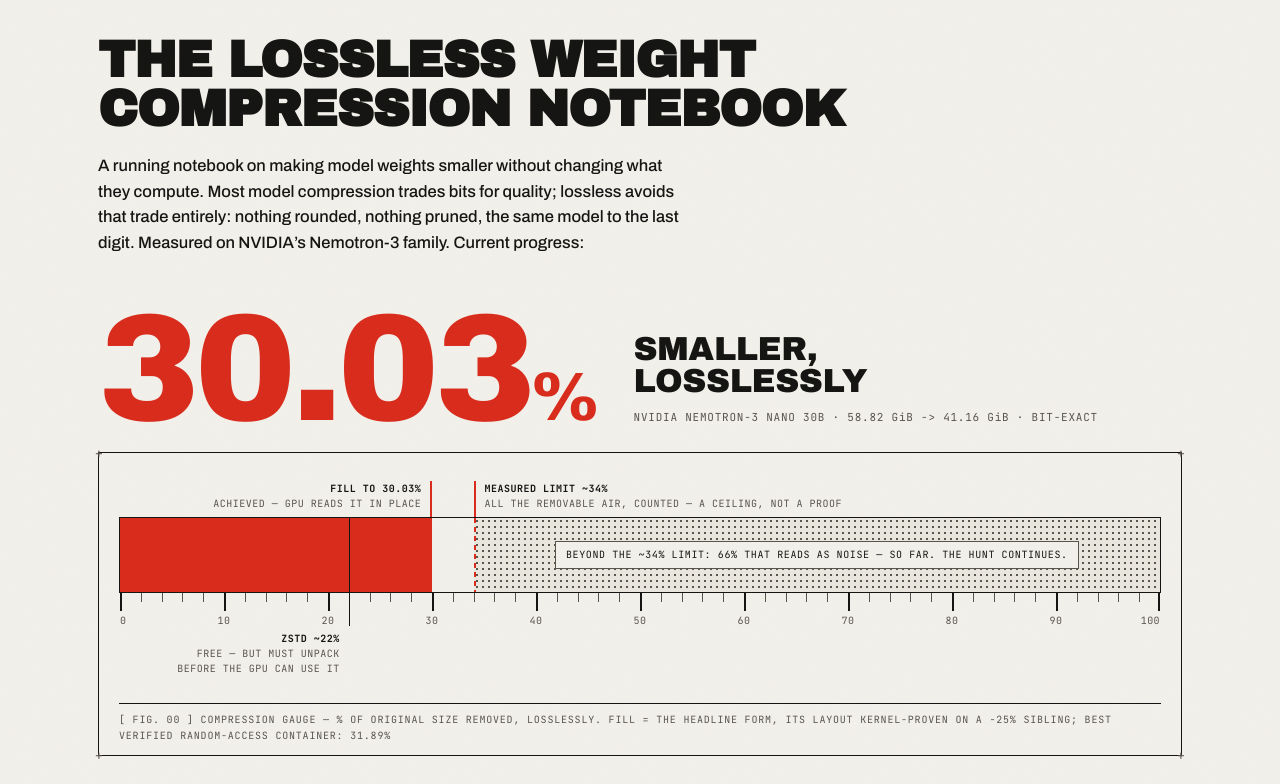
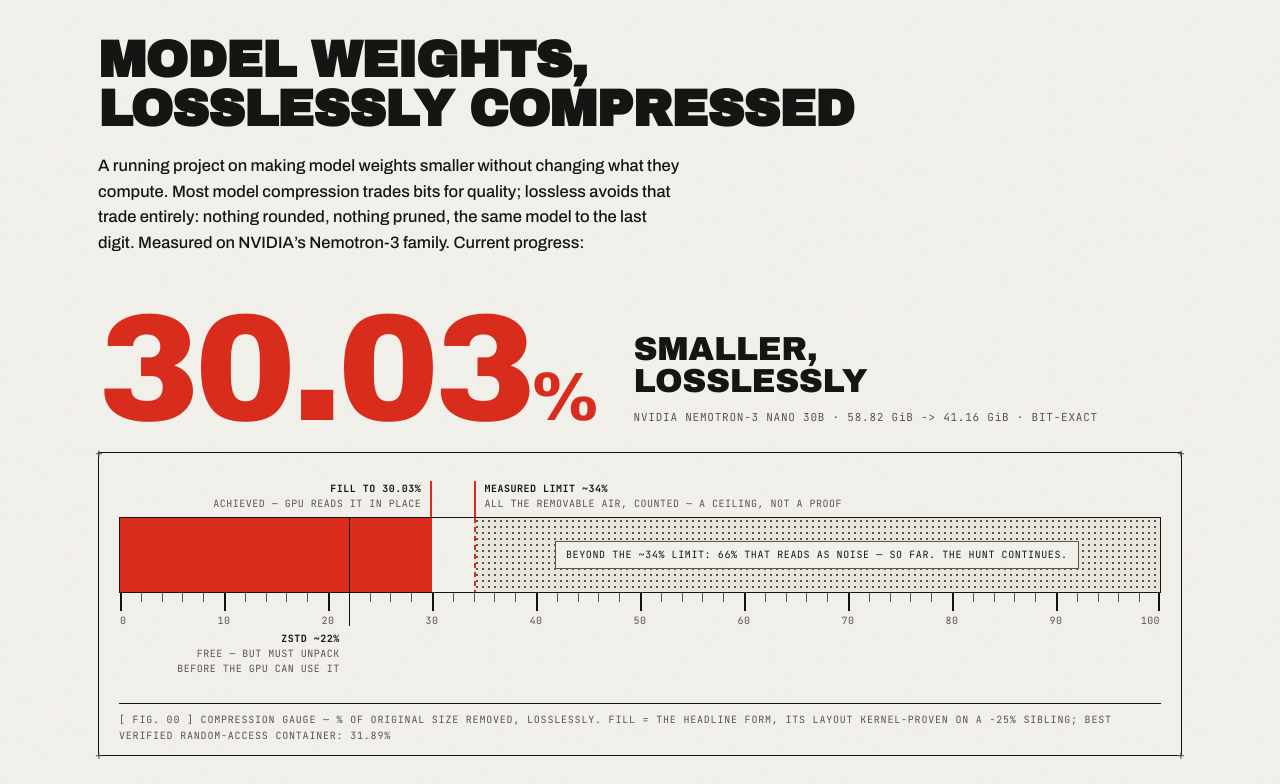
Before and after one commit to brianbell-x/weight-compression, a plain HTML site: page index.html in a window 1280 px wide. Shown: the top 784 px of the page. Drawn offline with Linux system fonts and the light colour scheme.

Commit message:
Use losslessly compressed title

```diff
--- a/index.html
+++ b/index.html
@@ -3,19 +3,19 @@
 <head>
 <meta charset="utf-8" />
 <meta name="viewport" content="width=device-width, initial-scale=1" />
-<title>The Lossless Weight Compression Notebook</title>
-<meta name="description" content="A running notebook on making model weights smaller without changing what they compute. Lossless compression means bit-for-bit identical weights, identical outputs, and no quality tradeoff." />
+<title>Model Weights, Losslessly Compressed</title>
+<meta name="description" content="A running project on making model weights smaller without changing what they compute. Lossless compression means bit-for-bit identical weights, identical outputs, and no quality tradeoff." />
 <meta property="og:type" content="website" />
 <meta property="og:url" content="https://brianbell-x.github.io/weight-compression/" />
-<meta property="og:title" content="The Lossless Weight Compression Notebook" />
-<meta property="og:description" content="A running notebook on making model weights smaller without changing what they compute: bit-for-bit identical weights, identical outputs, and no quality tradeoff." />
+<meta property="og:title" content="Model Weights, Losslessly Compressed" />
+<meta property="og:description" content="A running project on making model weights smaller without changing what they compute: bit-for-bit identical weights, identical outputs, and no quality tradeoff." />
 <meta property="og:image" content="https://brianbell-x.github.io/weight-compression/og.png" />
 <meta property="og:image:width" content="1200" />
 <meta property="og:image:height" content="630" />
-<meta property="og:image:alt" content="Technical bulletin card for The Lossless Weight Compression Notebook, with a 0-to-100% compression gauge filled to 30.03% and the measured limit marked at about 34%." />
+<meta property="og:image:alt" content="Technical bulletin card for Model Weights, Losslessly Compressed, with a 0-to-100% compression gauge filled to 30.03% and the measured limit marked at about 34%." />
 <meta name="twitter:card" content="summary_large_image" />
-<meta name="twitter:title" content="The Lossless Weight Compression Notebook" />
-<meta name="twitter:description" content="A running notebook on making model weights smaller without changing what they compute: bit-for-bit identical weights, identical outputs, and no quality tradeoff." />
+<meta name="twitter:title" content="Model Weights, Losslessly Compressed" />
+<meta name="twitter:description" content="A running project on making model weights smaller without changing what they compute: bit-for-bit identical weights, identical outputs, and no quality tradeoff." />
 <meta name="twitter:image" content="https://brianbell-x.github.io/weight-compression/og.png" />
 <link rel="icon" href="data:,">
 <link rel="preconnect" href="https://fonts.googleapis.com">
@@ -910,9 +910,9 @@
 <section class="plate" id="plate-0">
   <div class="wrap">
 
-    <h1 class="reveal" style="transition-delay:.1s">The Lossless Weight<br>Compression Notebook</h1>
-
-    <p class="p0-sub reveal" style="transition-delay:.16s">A running notebook on making model weights smaller without changing what they compute. Most model compression trades bits for quality; lossless avoids that trade entirely: nothing rounded, nothing pruned, the same model to the last digit. Measured on NVIDIA&rsquo;s Nemotron-3 family. Current progress:</p>
+    <h1 class="reveal" style="transition-delay:.1s">Model Weights,<br>Losslessly Compressed</h1>
+
+    <p class="p0-sub reveal" style="transition-delay:.16s">A running project on making model weights smaller without changing what they compute. Most model compression trades bits for quality; lossless avoids that trade entirely: nothing rounded, nothing pruned, the same model to the last digit. Measured on NVIDIA&rsquo;s Nemotron-3 family. Current progress:</p>
 
     <div class="p0-hero reveal" id="p0-hero" style="transition-delay:.22s">
 
```
